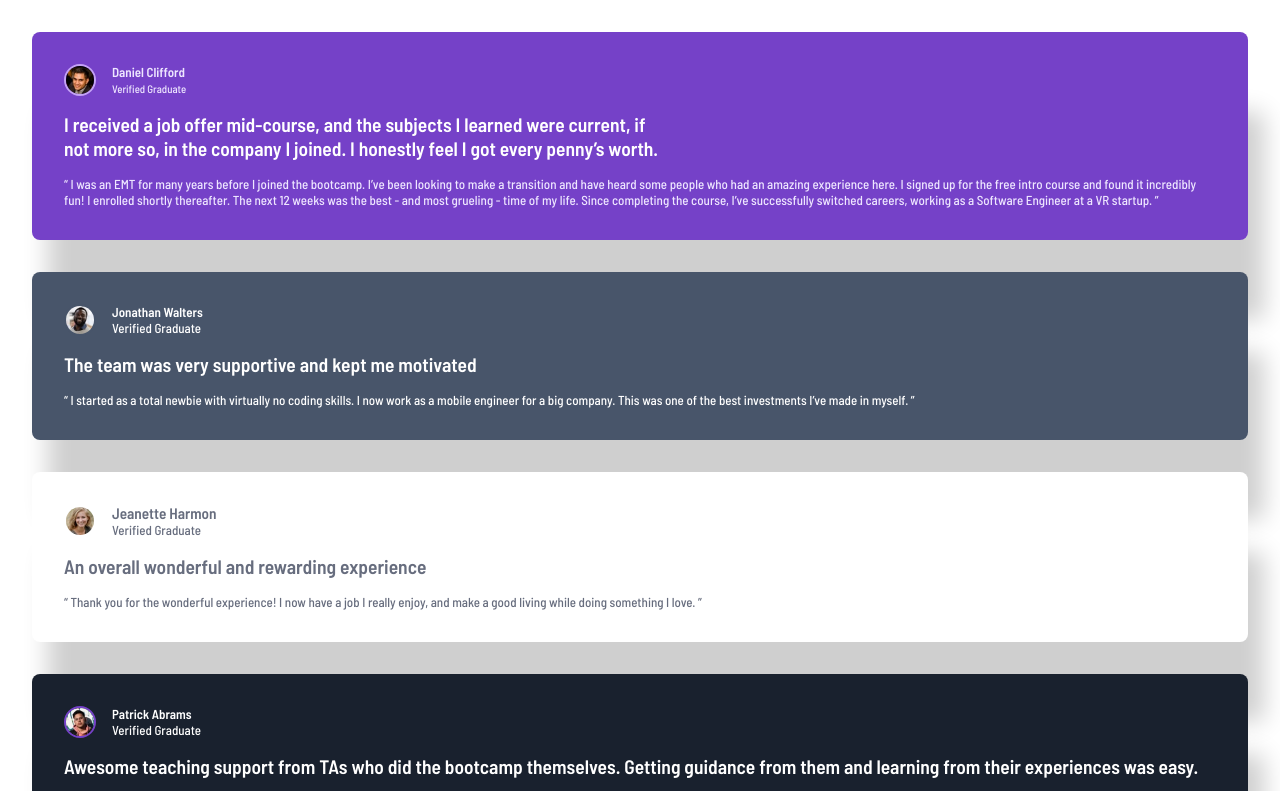
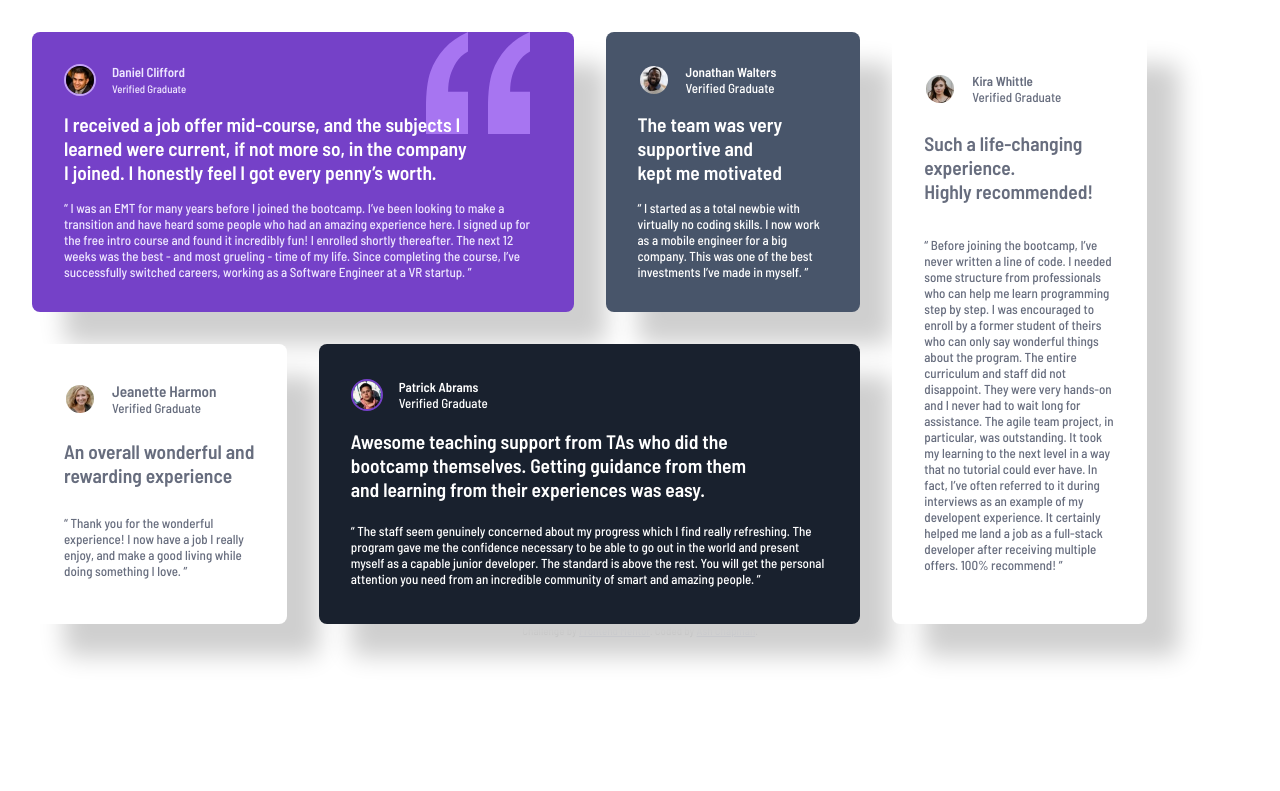
Before and after one commit to BoundoTheWitch/testimonials-grid-section, a plain HTML site: page index.html in a window 1280 px wide. Shown: the top 791 px of the page. Drawn offline with Linux system fonts and the light colour scheme.

Commit message:
General layout done.

```diff
--- a/style.css
+++ b/style.css
@@ -80,6 +80,8 @@ body {
 .cards {
   --padding: 2rem;
   --gap: 2rem;
+  --shadow-x: 1rem;
+  --shadow-y: 5rem;
   display: grid;
   gap: var(--gap);
 
@@ -89,7 +91,7 @@ body {
     padding: var(--padding);
     border-radius: 0.5rem;
     /* filter: drop-shadow(1rem 2rem 0.813rem var(--grey-100)); */
-    box-shadow: 1rem 5rem 1.5rem var(--grey-200);
+    box-shadow: var(--shadow-x) var(--shadow-y) 1.5rem var(--grey-200);
     z-index: 1;
     background-color: white; /* Default color */
   }
@@ -132,4 +134,34 @@ body {
     color: var(--grey-400);
     .profile-picture { border-color: white; }
   }
+
+  @media (min-width: 376px) {
+    --shadow-x: 2rem;
+    --shadow-y: 2rem;
+    grid-template-columns: 1fr 1fr 1fr 1fr;
+    grid-template-rows: 1fr 1fr;
+
+    max-width: 69.688rem;
+
+    .card-1 {
+      grid-column: 1 / span 2;
+      background-image: url(/images/bg-pattern-quotation.svg);
+      background-position: 90% 0;
+      background-repeat: no-repeat;
+    }
+
+    .card-3 {
+      grid-row-start: 2;
+    }
+
+    .card-4 {
+      grid-column: 2 / span 2;
+      grid-row-start: 2;
+    }
+
+    .card-5 {
+      grid-column: 4;
+      grid-row: 1 / span 2;
+    }
+  }
 }
```
